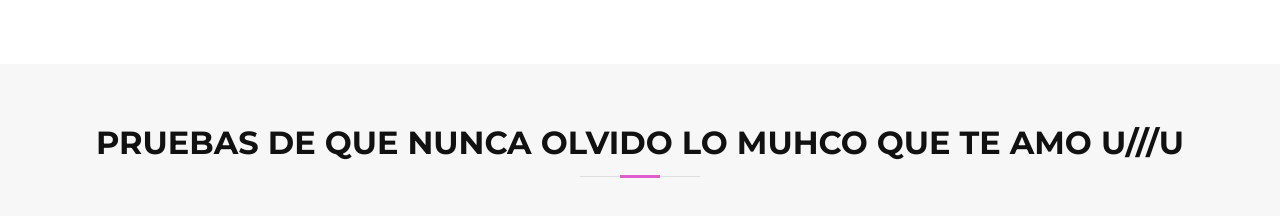
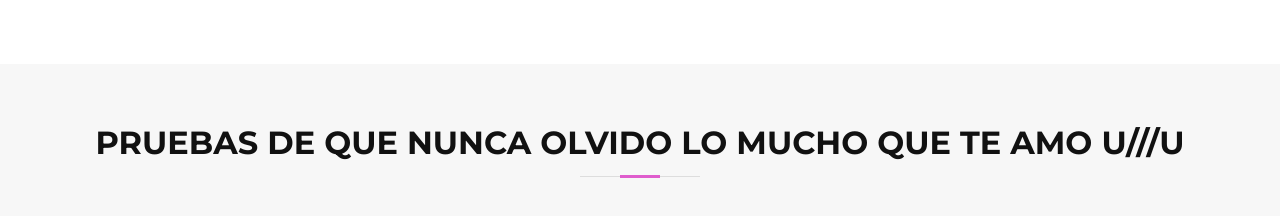
Before and after one commit to CristianKira/FelizCumplea-ossConejita-, a plain HTML site: page index.html in a window 1280 px wide. Shown: the part 1540-1756 px from the top of the page. Drawn offline with nearby package versions, Linux system fonts and the light colour scheme; files whose address does not match are found by name.

Commit message:
Update index.html

```diff
--- a/index.html
+++ b/index.html
@@ -194,7 +194,7 @@
       <div class="container" data-aos="fade-up">
 
         <header class="section-header">
-          <h3 class="section-title">Pruebas de que nunca olvido lo muhco que te amo u///u </h3>
+          <h3 class="section-title">Pruebas de que nunca olvido lo mucho que te amo u///u </h3>
         </header>
 
         <div class="row" data-aos="fade-up" data-aos-delay="100"">
```
